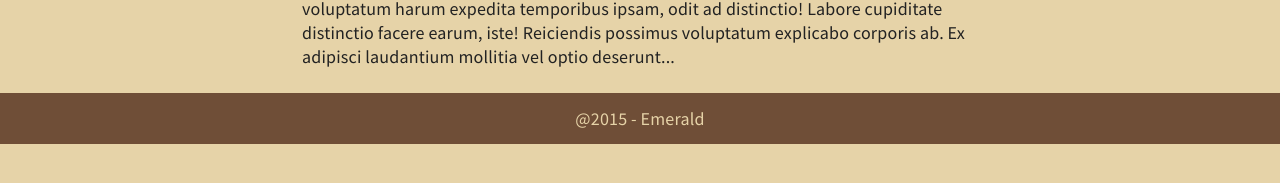
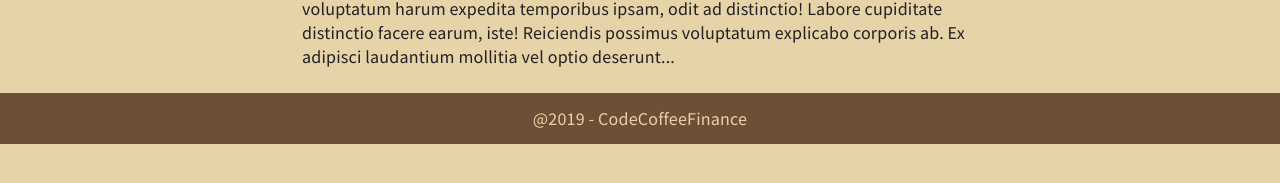
Before and after one commit to codecoffeefinance/codecoffeefinance.github.io, a Jekyll site: the page built from index.html, in a window 1280 px wide. Shown: the part 698-881 px from the top of the page. Built offline with Jekyll 4.4.1, drawn with Linux system fonts in a browser that asks for light colours; the list of posts is cut into pages by our own code.

Commit message:
Update footer.html

```diff
--- a/_includes/footer.html
+++ b/_includes/footer.html
@@ -1 +1 @@
-<footer><span>@2015 - Emerald</span></footer>
+<footer><span>@{{ 'now' | date: "%Y" }} - CodeCoffeeFinance</span></footer>
```
